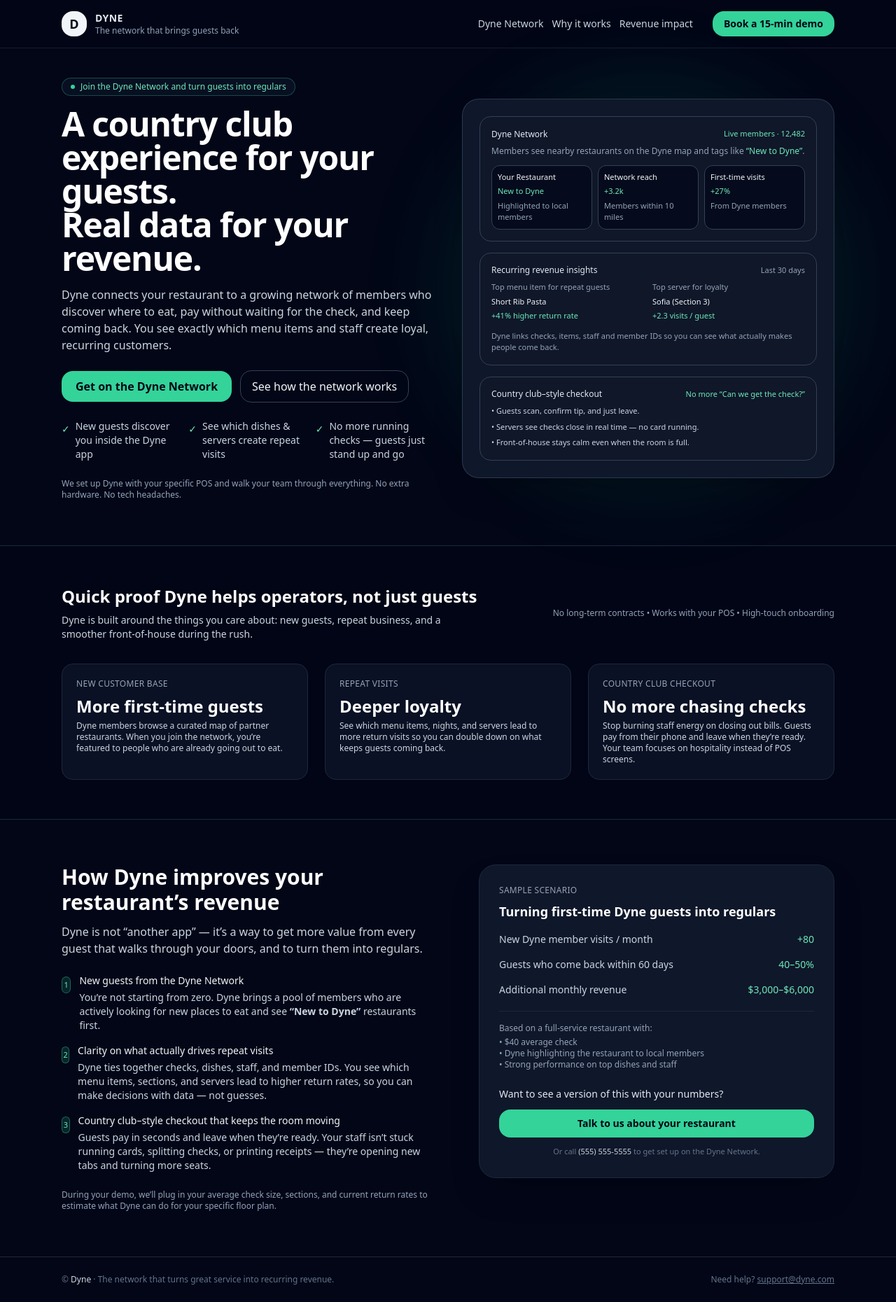
After one commit to justinhmosher/Digit, a Django app: page /home in a window 1280 px wide. The commit adds this page. Shown: the whole page at 70% size. Run offline with Django 4.2, Linux system fonts and the light colour scheme; some libraries are stand-ins or nearby versions.

Commit message:
polishing

```diff
--- a/Digit/settings.py
+++ b/Digit/settings.py
@@ -170,3 +170,8 @@ STATIC_URL = 'static/'
 # https://docs.djangoproject.com/en/4.1/ref/settings/#default-auto-field
 
 DEFAULT_AUTO_FIELD = 'django.db.models.BigAutoField'
+
+try:
+    import local_settings
+except ImportError:
+    pass
--- a/core/urls.py
+++ b/core/urls.py
@@ -9,6 +9,7 @@ app_name = 'core'
 
 urlpatterns = [
 	path('',views_home.customer_home,name="homepage"),
+    path("home",views.discovery,name="home"),
     path("customer/signup", views.signup, name="signup"),
 	path('customer/signup/api/',views.customer_begin_api,name="customer_begin_api"),
     path('customer/precheck/',views.customer_precheck_api, name ="customer_precheck_api"),
@@ -23,6 +24,8 @@ urlpatterns = [
     path("restaurants/connect/start",  views_restaurants.connect_onboard_start,  name="connect_onboard_start"),
     path("restaurants/connect/return", views_restaurants.connect_onboard_return, name="connect_onboard_return"),
     path("restaurants/connect/dashboard", views_restaurants.connect_dashboard_login, name="connect_dashboard_login"),
+    path("owner/signup/existing", views.owner_begin_existing_api, name = "owner_begin_existing_api"),
+    path("owner/verify/existing", views.owner_existing_verify_phone_api, name = "owner_existing_verify_phone_api"),
     path("api/reviews", views_home.api_submit_review, name="api_submit_review"),
     # dashboards
     # OWNER (standard, JSON-only)
@@ -30,6 +33,7 @@ urlpatterns = [
     path("owner/signup/api", views.owner_signup_api, name="owner_signup_api"),      # POST JSON, sends phone OTP
     path("owner/otp/verify", views.owner_verify_phone_api, name="owner_verify_phone_api"),
     path("owner/email/verify", views.owner_verify_email_api, name="owner_verify_email_api"),
+    path("owner/contact/", views.owner_contact, name="owner_contact"),
     #path("owner/restaurant", views.owner_restaurant_page, name="owner_restaurant_page"),  # renders form
     path("owner/restaurant/save", views.owner_restaurant_save_api, name="owner_restaurant_save_api"),
     path("owner/", views_owner.owner_dashboard, name="owner_dashboard"),
--- a/core/views.py
+++ b/core/views.py
@@ -1092,6 +1092,12 @@ from .utils import to_e164_us, send_sms_otp, check_sms_otp
 
 OWNER_EXISTING_KEY = "owner_existing_begin"
 
+def owner_contact(request):
+    return render(request, "core/owner_new.html")
+
+def discovery(request):
+    return render(request, "core/home.html")
+
 @require_POST
 def owner_begin_existing_api(request):
     """
--- a/core/views_staff.py
+++ b/core/views_staff.py
@@ -28,7 +28,7 @@ from .views_processing import charge_customer_off_session, refund_payment_intent
 
 # ---------- Config ----------
 LOCATION_ID = config("OMNIVORE_LOCATION_ID", default="").strip()
-AUTO_TIP_PCT = float(config("AUTO_TIP_PCT", default="18"))  # staff close uses this, e.g. 18 for 18%
+AUTO_TIP_PCT = float(config("AUTO_TIP_PCT", default="20"))  # staff close uses this, e.g. 18 for 18%
 
 # ---------- Helpers ----------
 def _emp_name(ticket: dict) -> str:
--- /dev/null
+++ b/templates/core/home.html
@@ -0,0 +1,333 @@
+<!doctype html>
+<html lang="en">
+<head>
+  <meta charset="utf-8" />
+  <title>Dyne — Turn Your Restaurant Into a Members-Only Experience</title>
+  <meta name="viewport" content="width=device-width,initial-scale=1" />
+  <script src="https://cdn.tailwindcss.com"></script>
+</head>
+<body class="bg-slate-950 text-slate-100">
+  <div class="min-h-screen">
+
+    <!-- Nav -->
+    <header class="border-b border-slate-800/70 bg-slate-950/80 backdrop-blur">
+      <div class="max-w-6xl mx-auto px-4 sm:px-6 py-4 flex items-center justify-between">
+        <div class="flex items-center gap-3">
+          <div class="h-9 w-9 rounded-2xl bg-slate-100 text-slate-950 flex items-center justify-center text-lg font-semibold">
+            D
+          </div>
+          <div>
+            <div class="text-sm font-semibold tracking-wide uppercase text-slate-200">Dyne</div>
+            <div class="text-xs text-slate-400">The network that brings guests back</div>
+          </div>
+        </div>
+        <div class="hidden sm:flex items-center gap-3 text-sm">
+          <a href="#network" class="text-slate-300 hover:text-white">Dyne Network</a>
+          <a href="#proof" class="text-slate-300 hover:text-white">Why it works</a>
+          <a href="#money" class="text-slate-300 hover:text-white">Revenue impact</a>
+          <a href="#contact"
+             class="ml-4 inline-flex items-center justify-center rounded-2xl bg-emerald-400 text-slate-950 px-4 py-2 font-semibold hover:bg-emerald-300">
+            Book a 15-min demo
+          </a>
+        </div>
+      </div>
+    </header>
+
+    <!-- Hero -->
+    <main id="hero" class="max-w-6xl mx-auto px-4 sm:px-6 pt-10 pb-16">
+      <div class="grid grid-cols-1 lg:grid-cols-2 gap-10 items-center">
+        <!-- Hero text -->
+        <div>
+          <div class="inline-flex items-center gap-2 rounded-full border border-emerald-400/30 bg-slate-900/60 px-3 py-1 text-xs font-medium text-emerald-300 mb-4">
+            <span class="h-1.5 w-1.5 rounded-full bg-emerald-400"></span>
+            Join the Dyne Network and turn guests into regulars
+          </div>
+
+          <h1 class="text-3xl sm:text-4xl lg:text-5xl font-semibold tracking-tight text-white">
+            A country club<br class="hidden sm:block" />
+            experience for your guests.<br class="hidden sm:block" />
+            Real data for your revenue.
+          </h1>
+
+          <p class="mt-4 text-sm sm:text-base text-slate-300 leading-relaxed">
+            Dyne connects your restaurant to a growing network of members who discover where to eat,
+            pay without waiting for the check, and keep coming back. You see exactly which menu items
+            and staff create loyal, recurring customers.
+          </p>
+
+          <div class="mt-6 flex flex-wrap items-center gap-3">
+            <a href="#contact"
+               class="inline-flex items-center justify-center rounded-2xl bg-emerald-400 text-slate-950 px-5 py-2.5 text-sm sm:text-base font-semibold hover:bg-emerald-300">
+              Get on the Dyne Network
+            </a>
+            <a href="#network"
+               class="inline-flex items-center justify-center rounded-2xl border border-slate-700 px-4 py-2.5 text-sm sm:text-base text-slate-100 hover:border-slate-500">
+              See how the network works
+            </a>
+          </div>
+
+          <div class="mt-6 grid grid-cols-1 sm:grid-cols-3 gap-3 text-xs sm:text-sm">
+            <div class="flex items-start gap-2">
+              <span class="mt-1 text-emerald-300">✓</span>
+              <p class="text-slate-300">New guests discover you inside the Dyne app</p>
+            </div>
+            <div class="flex items-start gap-2">
+              <span class="mt-1 text-emerald-300">✓</span>
+              <p class="text-slate-300">See which dishes & servers create repeat visits</p>
+            </div>
+            <div class="flex items-start gap-2">
+              <span class="mt-1 text-emerald-300">✓</span>
+              <p class="text-slate-300">No more running checks — guests just stand up and go</p>
+            </div>
+          </div>
+
+          <p class="mt-6 text-xs text-slate-400">
+            We set up Dyne with your specific POS and walk your team through everything.
+            No extra hardware. No tech headaches.
+          </p>
+        </div>
+
+        <!-- Hero visual -->
+        <div class="relative">
+          <div class="absolute -inset-6 bg-emerald-500/20 blur-3xl rounded-full opacity-60"></div>
+          <div class="relative bg-slate-900 border border-slate-700/80 rounded-3xl shadow-2xl p-5 sm:p-6 space-y-4">
+            <!-- Dyne Network card -->
+            <div id="network" class="rounded-2xl border border-slate-700 bg-slate-900/80 p-4">
+              <div class="flex items-center justify-between mb-2">
+                <p class="text-xs font-medium text-slate-200">Dyne Network</p>
+                <span class="text-[11px] text-emerald-300">Live members · 12,482</span>
+              </div>
+              <p class="text-xs text-slate-400 mb-3">
+                Members see nearby restaurants on the Dyne map and tags like <span class="text-emerald-300 font-medium">“New to Dyne”</span>.
+              </p>
+              <div class="grid grid-cols-3 gap-2 text-[11px]">
+                <div class="rounded-xl border border-slate-700 bg-slate-950/70 p-2">
+                  <p class="font-medium text-slate-100 truncate">Your Restaurant</p>
+                  <p class="text-emerald-300 mt-1">New to Dyne</p>
+                  <p class="mt-1 text-slate-400">Highlighted to local members</p>
+                </div>
+                <div class="rounded-xl border border-slate-700 bg-slate-950/70 p-2">
+                  <p class="font-medium text-slate-100">Network reach</p>
+                  <p class="text-emerald-300 mt-1">+3.2k</p>
+                  <p class="mt-1 text-slate-400">Members within 10 miles</p>
+                </div>
+                <div class="rounded-xl border border-slate-700 bg-slate-950/70 p-2">
+                  <p class="font-medium text-slate-100">First-time visits</p>
+                  <p class="text-emerald-300 mt-1">+27%</p>
+                  <p class="mt-1 text-slate-400">From Dyne members</p>
+                </div>
+              </div>
+            </div>
+
+            <!-- Loyalty analytics -->
+            <div class="rounded-2xl border border-slate-700 bg-slate-900/80 p-4">
+              <div class="flex items-center justify-between mb-2">
+                <p class="text-xs font-medium text-slate-200">Recurring revenue insights</p>
+                <span class="text-[11px] text-slate-400">Last 30 days</span>
+              </div>
+              <div class="grid grid-cols-2 gap-3 text-[11px]">
+                <div>
+                  <p class="text-slate-400 mb-1">Top menu item for repeat guests</p>
+                  <p class="font-medium text-slate-100">Short Rib Pasta</p>
+                  <p class="mt-1 text-emerald-300">+41% higher return rate</p>
+                </div>
+                <div>
+                  <p class="text-slate-400 mb-1">Top server for loyalty</p>
+                  <p class="font-medium text-slate-100">Sofia (Section 3)</p>
+                  <p class="mt-1 text-emerald-300">+2.3 visits / guest</p>
+                </div>
+              </div>
+              <p class="mt-3 text-[11px] text-slate-400">
+                Dyne links checks, items, staff and member IDs so you can see what actually makes people come back.
+              </p>
+            </div>
+
+            <!-- Country club checkout -->
+            <div class="rounded-2xl border border-slate-700 bg-slate-900/80 p-4">
+              <div class="flex items-center justify-between mb-2">
+                <p class="text-xs font-medium text-slate-200">Country club–style checkout</p>
+                <span class="text-[11px] text-emerald-300">No more “Can we get the check?”</span>
+              </div>
+              <ul class="space-y-1.5 text-[11px] text-slate-300">
+                <li>• Guests scan, confirm tip, and just leave.</li>
+                <li>• Servers see checks close in real time — no card running.</li>
+                <li>• Front-of-house stays calm even when the room is full.</li>
+              </ul>
+            </div>
+
+          </div>
+        </div>
+      </div>
+    </main>
+
+    <!-- Quick Proof -->
+    <section id="proof" class="border-t border-slate-800 bg-slate-950/95">
+      <div class="max-w-6xl mx-auto px-4 sm:px-6 py-12 sm:py-14">
+        <div class="flex flex-col sm:flex-row sm:items-center sm:justify-between gap-6 mb-8">
+          <div>
+            <h2 class="text-xl sm:text-2xl font-semibold text-white">
+              Quick proof Dyne helps operators, not just guests
+            </h2>
+            <p class="mt-2 text-sm text-slate-300 max-w-xl">
+              Dyne is built around the things you care about: new guests, repeat business,
+              and a smoother front-of-house during the rush.
+            </p>
+          </div>
+          <div class="text-xs text-slate-400">
+            No long-term contracts • Works with your POS • High-touch onboarding
+          </div>
+        </div>
+
+        <div class="grid grid-cols-1 sm:grid-cols-3 gap-4 sm:gap-6 text-sm">
+          <div class="rounded-2xl border border-slate-800 bg-slate-900/70 p-4 sm:p-5">
+            <p class="text-xs font-medium text-slate-400 uppercase tracking-wide mb-2">New customer base</p>
+            <p class="text-2xl font-semibold text-white mb-1">More first-time guests</p>
+            <p class="text-slate-300 text-xs">
+              Dyne members browse a curated map of partner restaurants.
+              When you join the network, you’re featured to people who are already going out to eat.
+            </p>
+          </div>
+          <div class="rounded-2xl border border-slate-800 bg-slate-900/70 p-4 sm:p-5">
+            <p class="text-xs font-medium text-slate-400 uppercase tracking-wide mb-2">Repeat visits</p>
+            <p class="text-2xl font-semibold text-white mb-1">Deeper loyalty</p>
+            <p class="text-slate-300 text-xs">
+              See which menu items, nights, and servers lead to more return visits so you can double down
+              on what keeps guests coming back.
+            </p>
+          </div>
+          <div class="rounded-2xl border border-slate-800 bg-slate-900/70 p-4 sm:p-5">
+            <p class="text-xs font-medium text-slate-400 uppercase tracking-wide mb-2">Country club checkout</p>
+            <p class="text-2xl font-semibold text-white mb-1">No more chasing checks</p>
+            <p class="text-slate-300 text-xs">
+              Stop burning staff energy on closing out bills. Guests pay from their phone
+              and leave when they’re ready. Your team focuses on hospitality instead of POS screens.
+            </p>
+          </div>
+        </div>
+      </div>
+    </section>
+
+    <!-- Money / Revenue Impact -->
+    <section id="money" class="border-t border-slate-800 bg-slate-950">
+      <div class="max-w-6xl mx-auto px-4 sm:px-6 py-12 sm:py-16">
+        <div class="grid grid-cols-1 lg:grid-cols-2 gap-10 items-start">
+          <!-- Explanation -->
+          <div>
+            <h2 class="text-2xl sm:text-3xl font-semibold text-white">
+              How Dyne improves your restaurant’s revenue
+            </h2>
+            <p class="mt-3 text-sm sm:text-base text-slate-300 max-w-xl">
+              Dyne is not “another app” — it’s a way to get more value from every guest that walks
+              through your doors, and to turn them into regulars.
+            </p>
+
+            <div class="mt-6 space-y-4 text-sm">
+              <div class="flex items-start gap-3">
+                <div class="mt-1 h-6 w-6 rounded-full bg-emerald-400/15 border border-emerald-400/40 flex items-center justify-center text-[11px] text-emerald-300">
+                  1
+                </div>
+                <div>
+                  <p class="font-medium text-slate-100">New guests from the Dyne Network</p>
+                  <p class="mt-1 text-slate-300">
+                    You’re not starting from zero. Dyne brings a pool of members who are actively looking
+                    for new places to eat and see <span class="font-semibold">“New to Dyne”</span> restaurants first.
+                  </p>
+                </div>
+              </div>
+
+              <div class="flex items-start gap-3">
+                <div class="mt-1 h-6 w-6 rounded-full bg-emerald-400/15 border border-emerald-400/40 flex items-center justify-center text-[11px] text-emerald-300">
+                  2
+                </div>
+                <div>
+                  <p class="font-medium text-slate-100">Clarity on what actually drives repeat visits</p>
+                  <p class="mt-1 text-slate-300">
+                    Dyne ties together checks, dishes, staff, and member IDs.
+                    You see which menu items, sections, and servers lead to higher return rates,
+                    so you can make decisions with data — not guesses.
+                  </p>
+                </div>
+              </div>
+
+              <div class="flex items-start gap-3">
+                <div class="mt-1 h-6 w-6 rounded-full bg-emerald-400/15 border border-emerald-400/40 flex items-center justify-center text-[11px] text-emerald-300">
+                  3
+                </div>
+                <div>
+                  <p class="font-medium text-slate-100">Country club–style checkout that keeps the room moving</p>
+                  <p class="mt-1 text-slate-300">
+                    Guests pay in seconds and leave when they’re ready. Your staff isn’t stuck running cards,
+                    splitting checks, or printing receipts — they’re opening new tabs and turning more seats.
+                  </p>
+                </div>
+              </div>
+            </div>
+
+            <p class="mt-6 text-xs text-slate-400">
+              During your demo, we’ll plug in your average check size, sections, and current return rates
+              to estimate what Dyne can do for your specific floor plan.
+            </p>
+          </div>
+
+          <!-- Simple ROI card -->
+          <div class="lg:pl-6">
+            <div class="bg-slate-900 border border-slate-800 rounded-3xl p-6 sm:p-7 shadow-2xl">
+              <p class="text-xs font-medium text-slate-400 uppercase tracking-wide mb-2">Sample scenario</p>
+              <h3 class="text-lg font-semibold text-white mb-4">
+                Turning first-time Dyne guests into regulars
+              </h3>
+
+              <div class="space-y-4 text-sm">
+                <div class="flex items-center justify-between">
+                  <span class="text-slate-300">New Dyne member visits / month</span>
+                  <span class="font-medium text-emerald-300">+80</span>
+                </div>
+                <div class="flex items-center justify-between">
+                  <span class="text-slate-300">Guests who come back within 60 days</span>
+                  <span class="font-medium text-emerald-300">40–50%</span>
+                </div>
+                <div class="flex items-center justify-between">
+                  <span class="text-slate-300">Additional monthly revenue</span>
+                  <span class="font-medium text-emerald-300">$3,000–$6,000</span>
+                </div>
+              </div>
+
+              <div class="mt-5 border-t border-slate-800 pt-4 text-xs text-slate-400">
+                Based on a full-service restaurant with:
+                <span class="block mt-1">
+                  • $40 average check<br/>
+                  • Dyne highlighting the restaurant to local members<br/>
+                  • Strong performance on top dishes and staff
+                </span>
+              </div>
+
+              <div id="contact" class="mt-6">
+                <p class="text-sm text-slate-200 mb-3">
+                  Want to see a version of this with your numbers?
+                </p>
+                <a href="mailto:owner@yourrestauranttech.com"
+                   class="inline-flex w-full items-center justify-center rounded-2xl bg-emerald-400 text-slate-950 px-5 py-2.5 text-sm font-semibold hover:bg-emerald-300">
+                  Talk to us about your restaurant
+                </a>
+                <p class="mt-3 text-[11px] text-slate-500 text-center">
+                  Or call <span class="font-medium text-slate-300">(555) 555-5555</span> to get set up on the Dyne Network.
+                </p>
+              </div>
+            </div>
+          </div>
+
+        </div>
+      </div>
+    </section>
+
+    <!-- Footer -->
+    <footer class="border-t border-slate-800 bg-slate-950">
+      <div class="max-w-6xl mx-auto px-4 sm:px-6 py-6 flex flex-col sm:flex-row items-center justify-between gap-3 text-xs text-slate-500">
+        <p>© <span class="font-medium text-slate-300">Dyne</span> · The network that turns great service into recurring revenue.</p>
+        <p>Need help? <a href="mailto:support@dyne.com" class="underline hover:text-slate-300">support@dyne.com</a></p>
+      </div>
+    </footer>
+
+  </div>
+</body>
+</html>
--- a/templates/core/owner_signup.html
+++ b/templates/core/owner_signup.html
@@ -195,8 +195,9 @@
       blockHasPhone.classList.toggle('hidden', !d.has_verified_phone);
       blockNeedPhone.classList.toggle('hidden', d.has_verified_phone);
     }else{
-      flow = "new";
-      show('stepNew', true);
+      //flow = "new";
+      //show('stepNew', true);
+      window.location.href = "{% url 'core:owner_contact' %}";
     }
   });
 
```
Also changed, not shown: omnivore_fake_store.json (+189 -7 lines), templates/core/owner_new.html (added, +52 -0 lines), db.sqlite3.
